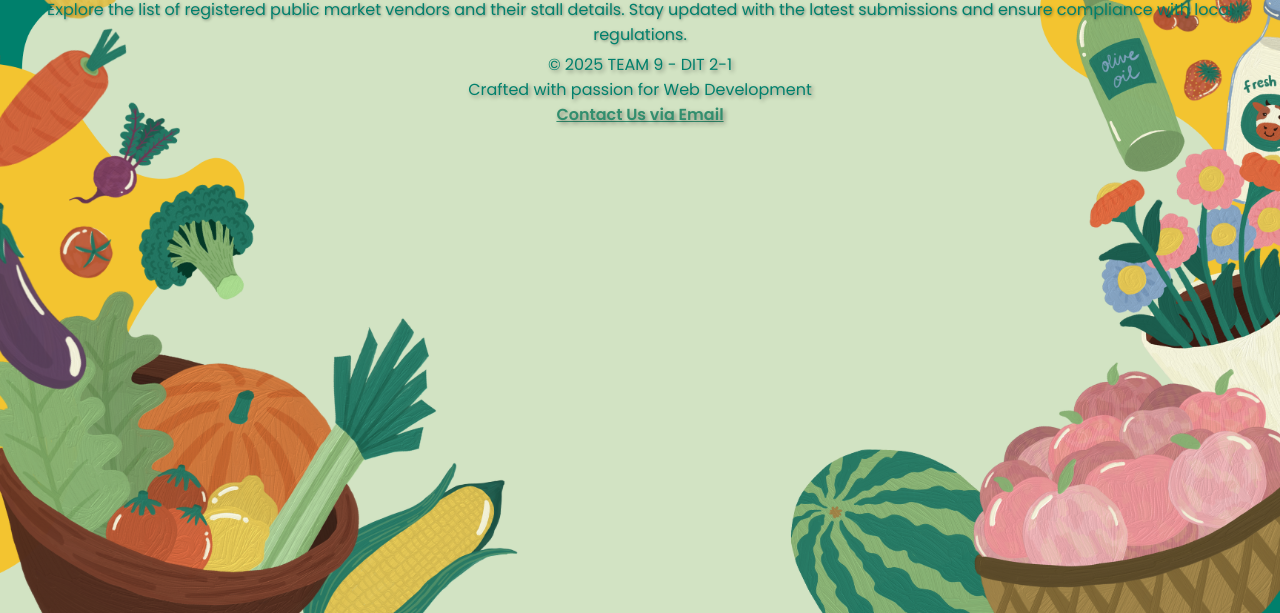
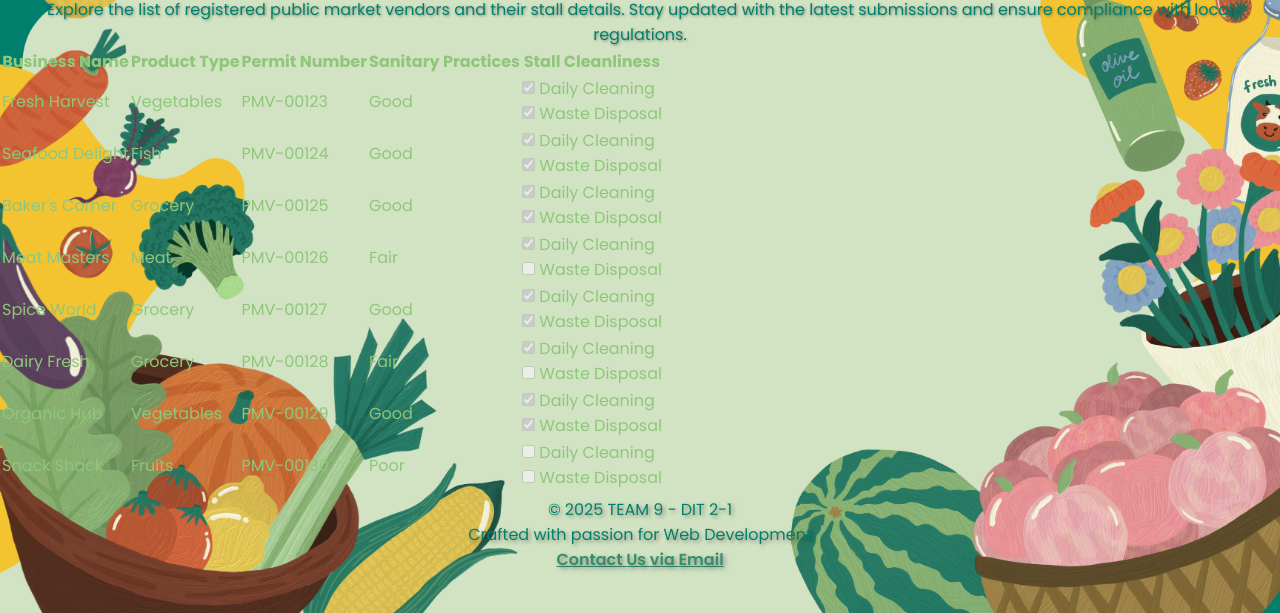
Before and after one commit to VinCeProg/webdev-assess2, a plain HTML site: page links/table.html in a window 1280 px wide. Shown: the part 187-800 px from the top of the page. Drawn offline with Linux system fonts and the light colour scheme.

Commit message:
added table

```diff
--- a/links/table.html
+++ b/links/table.html
@@ -20,6 +20,7 @@
   </head>
 
   <body>
+    <!-- NAVBAR -->
     <nav class="navbar" id="navbar">
       <a href="../index.html" class="logo-title">
         <img src="../img/team9-logo-2.png" alt="team9-logo" class="logo" />
@@ -31,6 +32,8 @@
         <li><a href="../index.html" class="btn-register">Register</a></li>
       </ul>
     </nav>
+
+    <!-- HEADER -->
     <header>
       <div class="hero">
         <h1>Registered Vendors</h1>
@@ -42,7 +45,146 @@
       </div>
     </header>
 
-    <main></main>
+    <!-- MAIN CONTENT -->
+    <main>
+      <div class="table-container">
+        <table>
+          <thead>
+            <th scope="col">Business Name</th>
+            <th scope="col">Product Type</th>
+            <th scope="col">Permit Number</th>
+            <th scope="col">Sanitary Practices</th>
+            <th scope="col">Stall Cleanliness</th>
+          </thead>
+          <tbody>
+            <tr>
+              <td>Fresh Harvest</td>
+              <td>Vegetables</td>
+              <td>PMV-00123</td>
+              <td>Good</td>
+              <td>
+                <label
+                  ><input type="checkbox" checked disabled /> Daily
+                  Cleaning</label
+                >
+                <br />
+                <label
+                  ><input type="checkbox" checked disabled /> Waste
+                  Disposal</label
+                >
+              </td>
+            </tr>
+            <tr>
+              <td>Seafood Delight</td>
+              <td>Fish</td>
+              <td>PMV-00124</td>
+              <td>Good</td>
+              <td>
+                <label
+                  ><input type="checkbox" checked disabled /> Daily
+                  Cleaning</label
+                >
+                <br />
+                <label
+                  ><input type="checkbox" checked disabled /> Waste
+                  Disposal</label
+                >
+              </td>
+            </tr>
+            <tr>
+              <td>Baker's Corner</td>
+              <td>Grocery</td>
+              <td>PMV-00125</td>
+              <td>Good</td>
+              <td>
+                <label
+                  ><input type="checkbox" checked disabled /> Daily
+                  Cleaning</label
+                >
+                <br />
+                <label
+                  ><input type="checkbox" checked disabled /> Waste
+                  Disposal</label
+                >
+              </td>
+            </tr>
+            <tr>
+              <td>Meat Masters</td>
+              <td>Meat</td>
+              <td>PMV-00126</td>
+              <td>Fair</td>
+              <td>
+                <label
+                  ><input type="checkbox" checked disabled /> Daily
+                  Cleaning</label
+                >
+                <br />
+                <label><input type="checkbox" disabled /> Waste Disposal</label>
+              </td>
+            </tr>
+            <tr>
+              <td>Spice World</td>
+              <td>Grocery</td>
+              <td>PMV-00127</td>
+              <td>Good</td>
+              <td>
+                <label
+                  ><input type="checkbox" checked disabled /> Daily
+                  Cleaning</label
+                >
+                <br />
+                <label
+                  ><input type="checkbox" checked disabled /> Waste
+                  Disposal</label
+                >
+              </td>
+            </tr>
+            <tr>
+              <td>Dairy Fresh</td>
+              <td>Grocery</td>
+              <td>PMV-00128</td>
+              <td>Fair</td>
+              <td>
+                <label
+                  ><input type="checkbox" checked disabled /> Daily
+                  Cleaning</label
+                >
+                <br />
+                <label><input type="checkbox" disabled /> Waste Disposal</label>
+              </td>
+            </tr>
+            <tr>
+              <td>Organic Hub</td>
+              <td>Vegetables</td>
+              <td>PMV-00129</td>
+              <td>Good</td>
+              <td>
+                <label
+                  ><input type="checkbox" checked disabled /> Daily
+                  Cleaning</label
+                >
+                <br />
+                <label
+                  ><input type="checkbox" checked disabled /> Waste
+                  Disposal</label
+                >
+              </td>
+            </tr>
+            <tr class=".poor">
+              <td>Snack Shack</td>
+              <td>Fruits</td>
+              <td>PMV-00130</td>
+              <td>Poor</td>
+              <td>
+                <label><input type="checkbox" disabled /> Daily Cleaning</label>
+                <br />
+                <label><input type="checkbox" disabled /> Waste Disposal</label>
+              </td>
+            </tr>
+          </tbody>
+        </table>
+      </div>
+    </main>
 
     <footer>
       <p>&copy; 2025 TEAM 9 - DIT 2-1</p>
```
